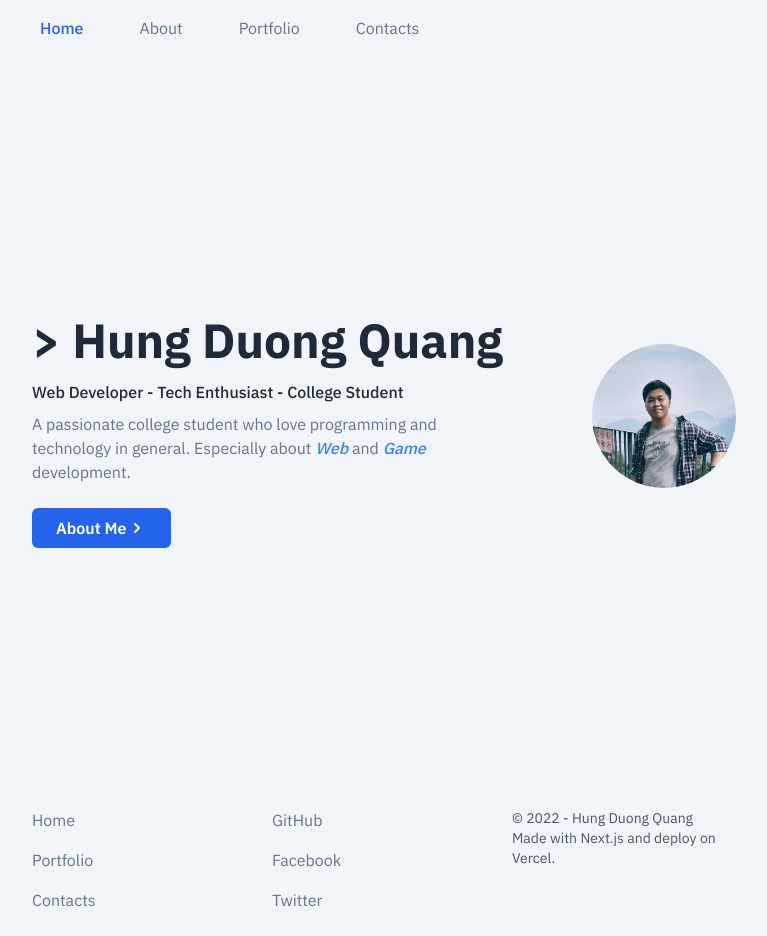
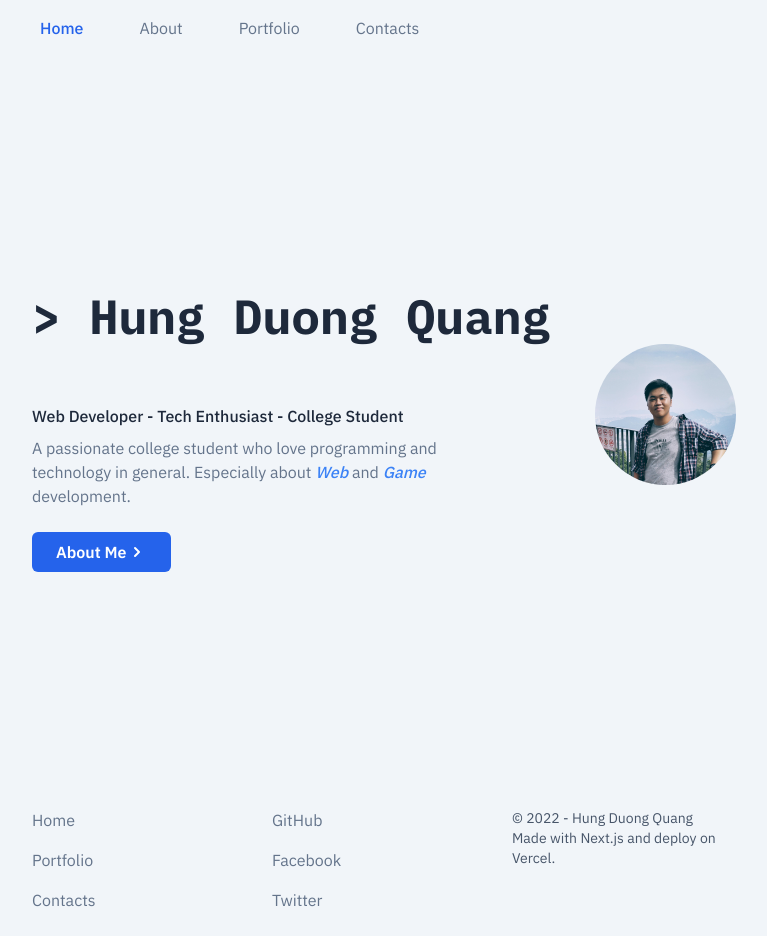
Before and after one commit to qhungg289/personal-site-qhungg289, a Next.js app: page / in a window 1280 px wide. Shown: the whole page, without its empty margins (256-1023 px from the left). Built offline with nearby package versions, Linux system fonts and the light colour scheme.

Commit message:
Use IBM Plex Mono font

```diff
--- a/components/typography/MainHeader.js
+++ b/components/typography/MainHeader.js
@@ -1,3 +1,7 @@
 export default function MainHeader({ children }) {
-	return <h1 className="mb-4 text-4xl font-bold md:text-5xl">{children}</h1>;
+	return (
+		<h1 className="mb-4 font-ibm-plex-mono text-4xl font-bold md:text-5xl">
+			{children}
+		</h1>
+	);
 }
```
